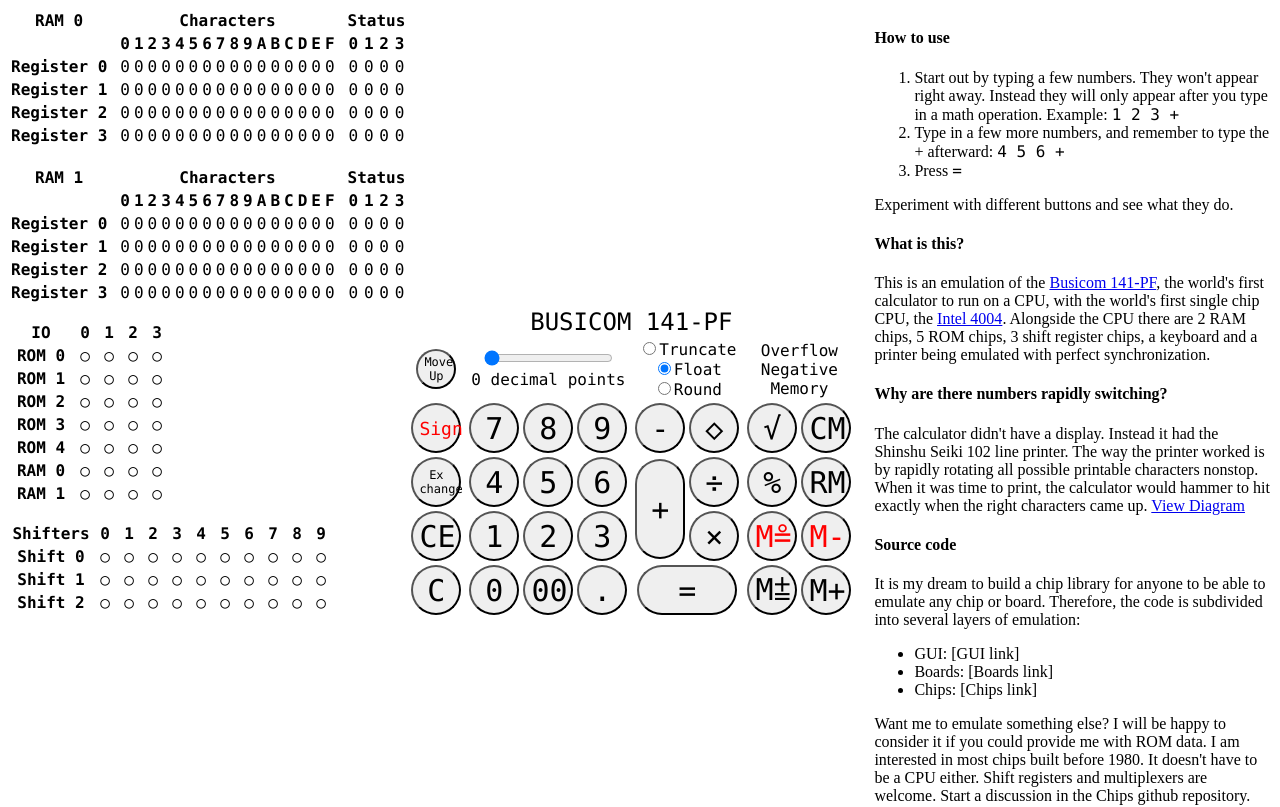
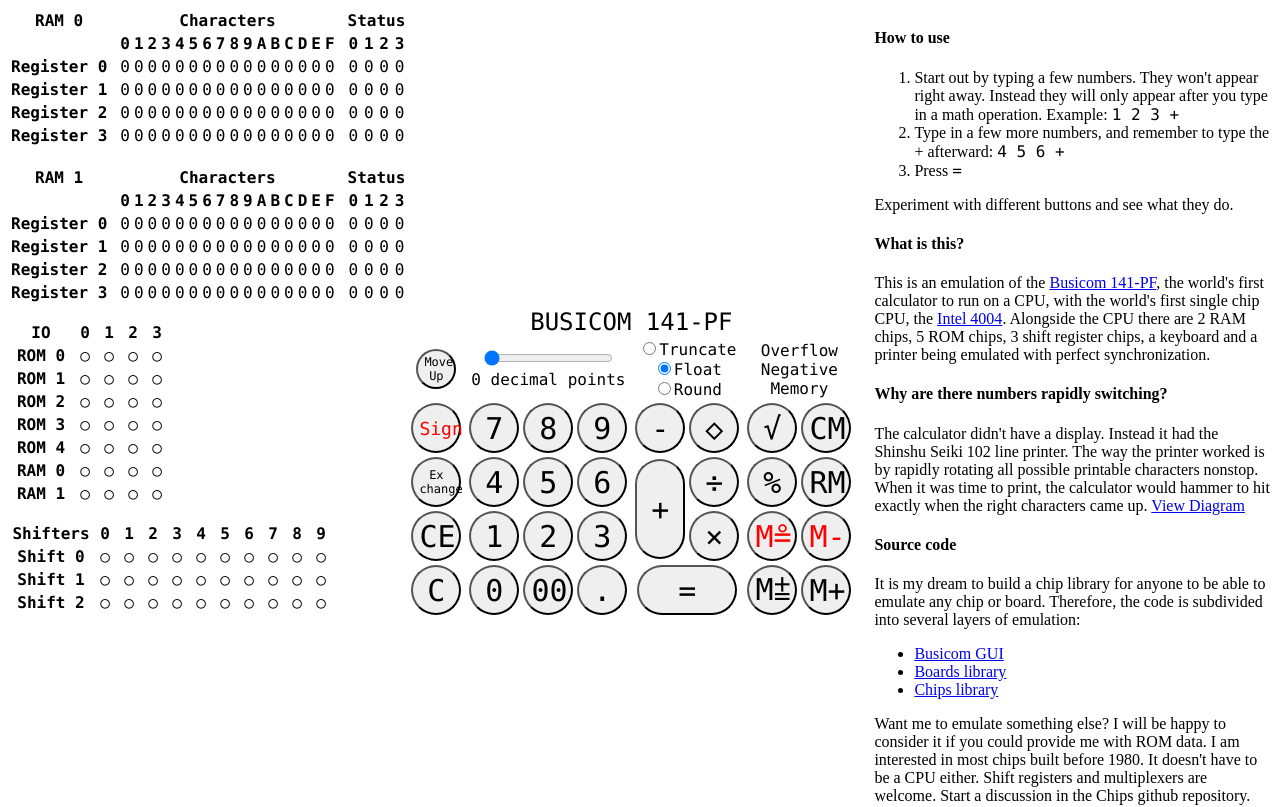
Before and after one commit to veniamin-ilmer/busicom, a plain HTML site: page index.htm in a window 1280 px wide. Shown: the top 807 px of the page. Drawn offline with Linux system fonts and the light colour scheme.

Commit message:
Updated links

```diff
--- a/index.htm
+++ b/index.htm
@@ -92,10 +92,10 @@
     <script type="module">
     // Import our outputted wasm ES6 module
     // Which, export default's, an initialization function
-    import init from "./busicom.js";
+    import init from "./pkg/busicom.js";
 //    const runWasm = async () => {
       // Instantiate our wasm module
-    const wasm = await init("./busicom_bg.wasm");
+    const wasm = await init("./pkg/busicom_bg.wasm");
     wasm.run();
     </script>
 
@@ -257,9 +257,9 @@
       It is my dream to build a chip library for anyone to be able to emulate any chip or board. Therefore, the code is subdivided into several layers of emulation:<br />
 
       <ul>
-        <li>GUI: [GUI link]</li>
-        <li>Boards: [Boards link]</li>
-        <li>Chips: [Chips link]</li>
+        <li><a href="https://github.com/veniamin-ilmer/busicom">Busicom GUI</a></li>
+        <li><a href="https://github.com/veniamin-ilmer/boards">Boards library</a></li>
+        <li><a href="https://github.com/veniamin-ilmer/chips">Chips library</a></li>
       </ul>
       Want me to emulate something else? I will be happy to consider it if you could provide me with ROM data. I am interested in most chips built before 1980. It doesn't have to be a CPU either. Shift registers and multiplexers are welcome. Start a discussion in the Chips github repository.
 
```
